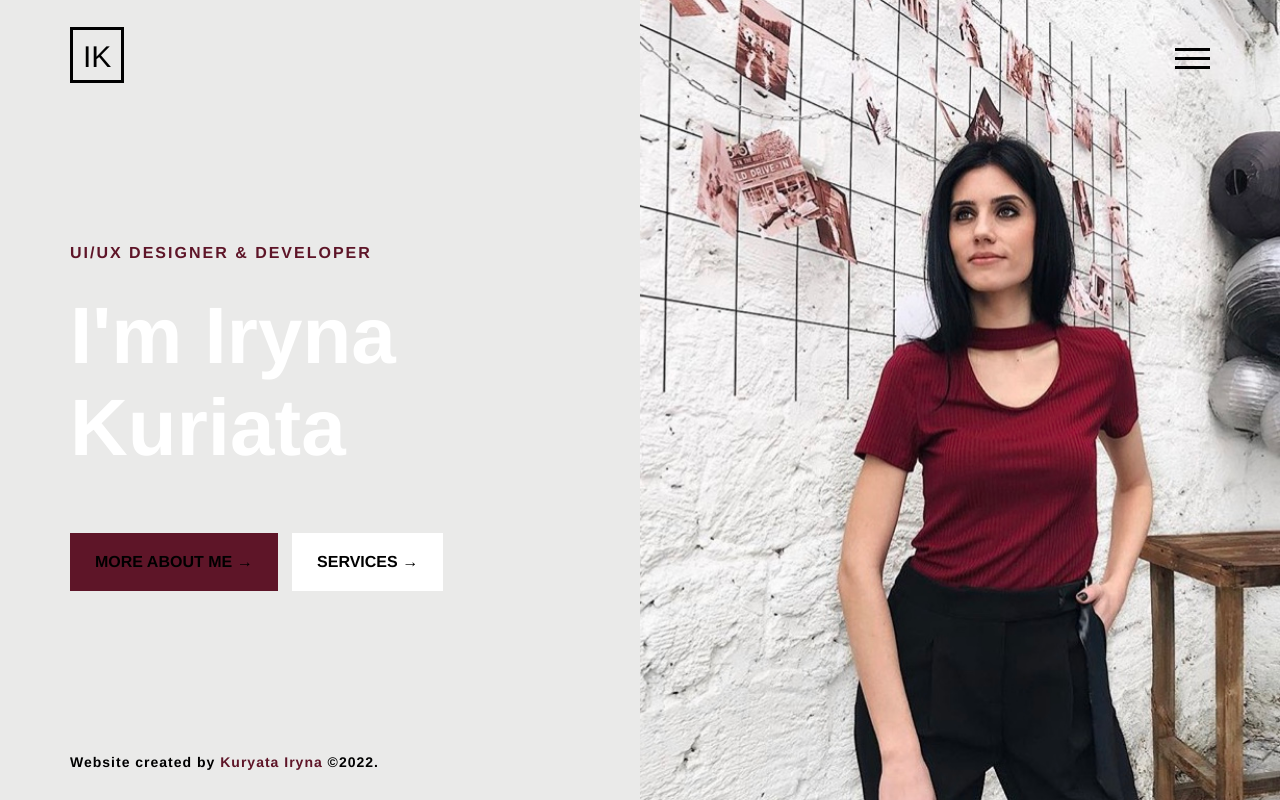
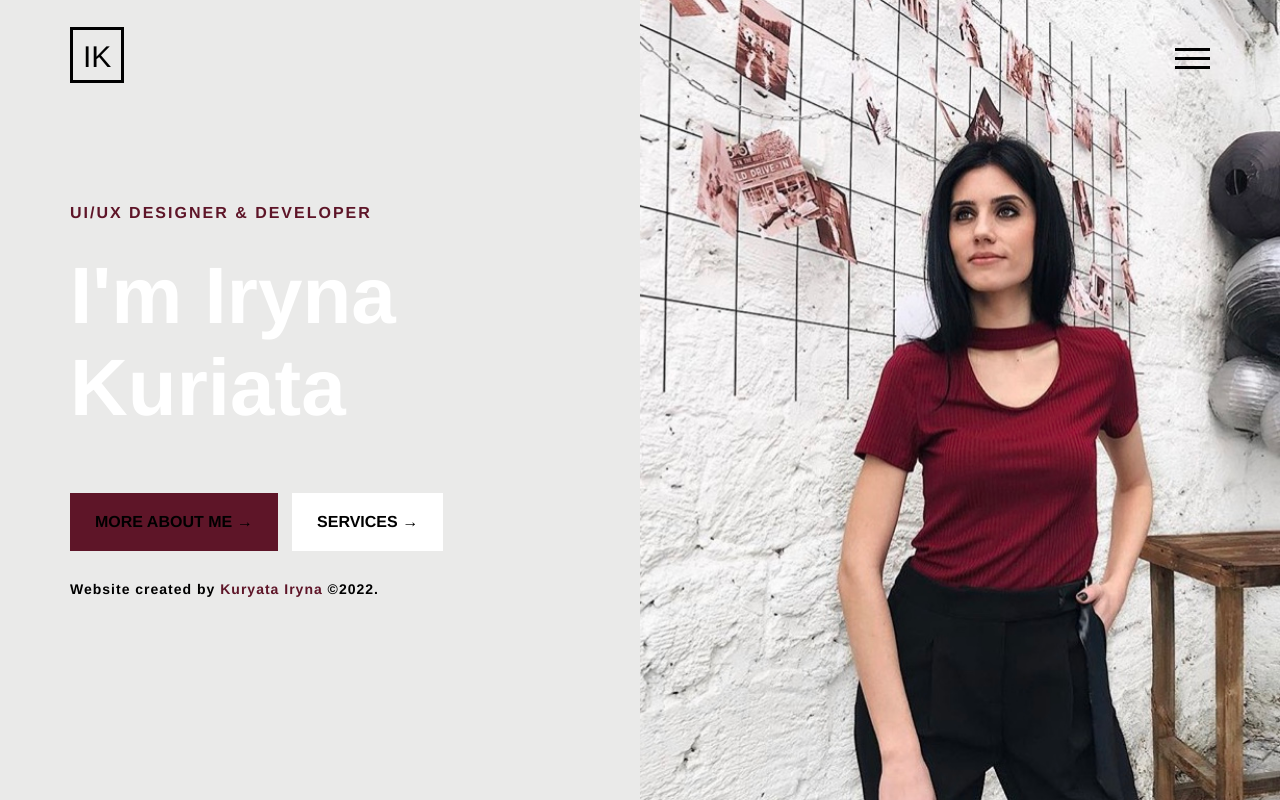
Before and after one commit to kuryatairina/git, a plain HTML site: page index.html in a window 1280 px wide. Drawn offline with Linux system fonts and the light colour scheme.

Commit message:
adds changes to homepage

```diff
--- a/css/styles.css
+++ b/css/styles.css
@@ -206,14 +206,7 @@ body {
 
 @media all and (min-width: 768px) {
     .text__homepage {
-        margin-top: 200px;
-        text-align: start;
-        margin-bottom: 30px;
-    }
-}
-@media all and (min-width: 992px) {
-    .text__homepage {
-        margin-top: 200px;
+        margin-top: 160px;
         text-align: start;
         margin-bottom: 30px;
     }
@@ -773,9 +766,7 @@ body {
 }
 
 .footer__block--homepage {
-    position: absolute;
-    bottom: 0;
-    left: 0;
+    padding: 20px 0 0;
 }
 
 .footer__span {
```
